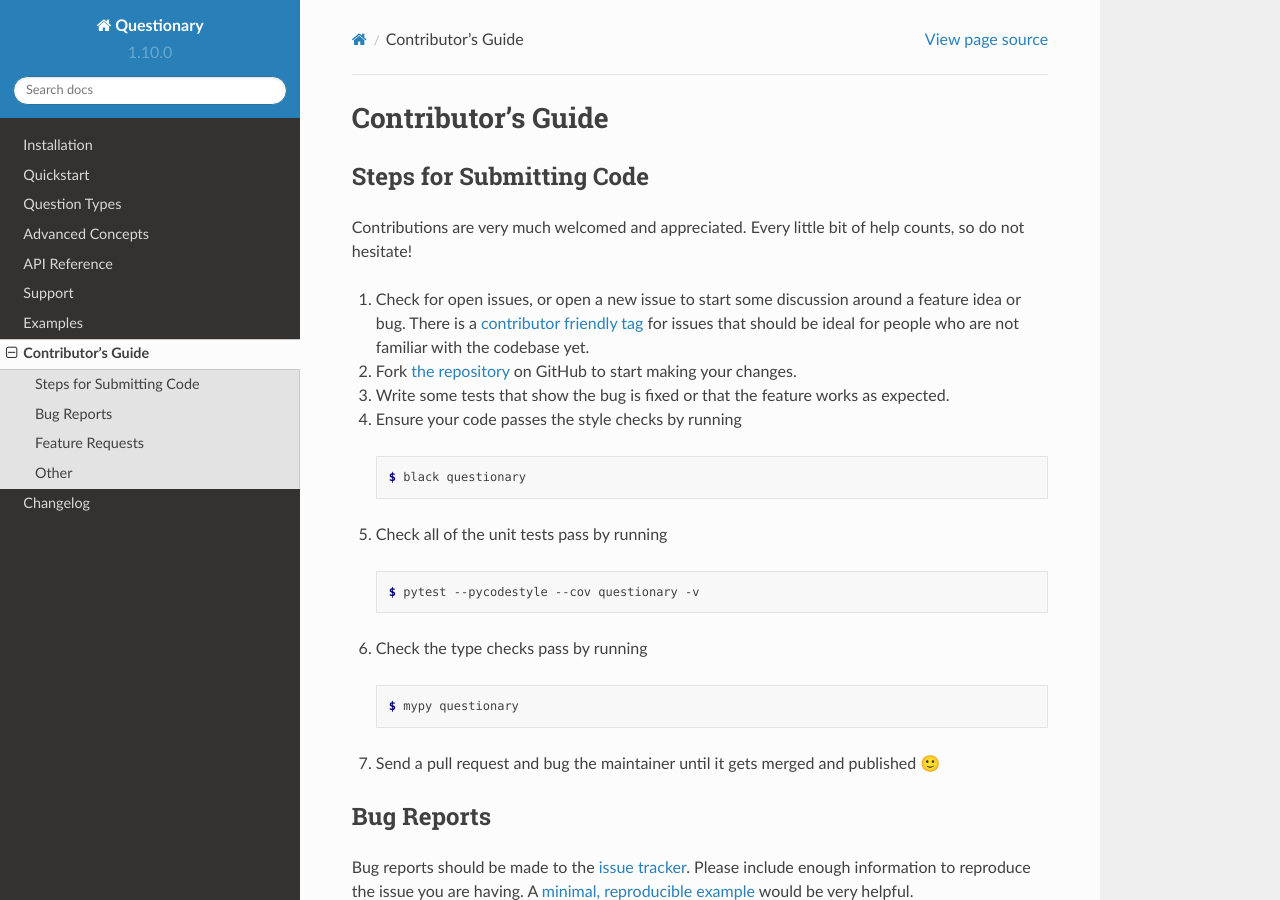
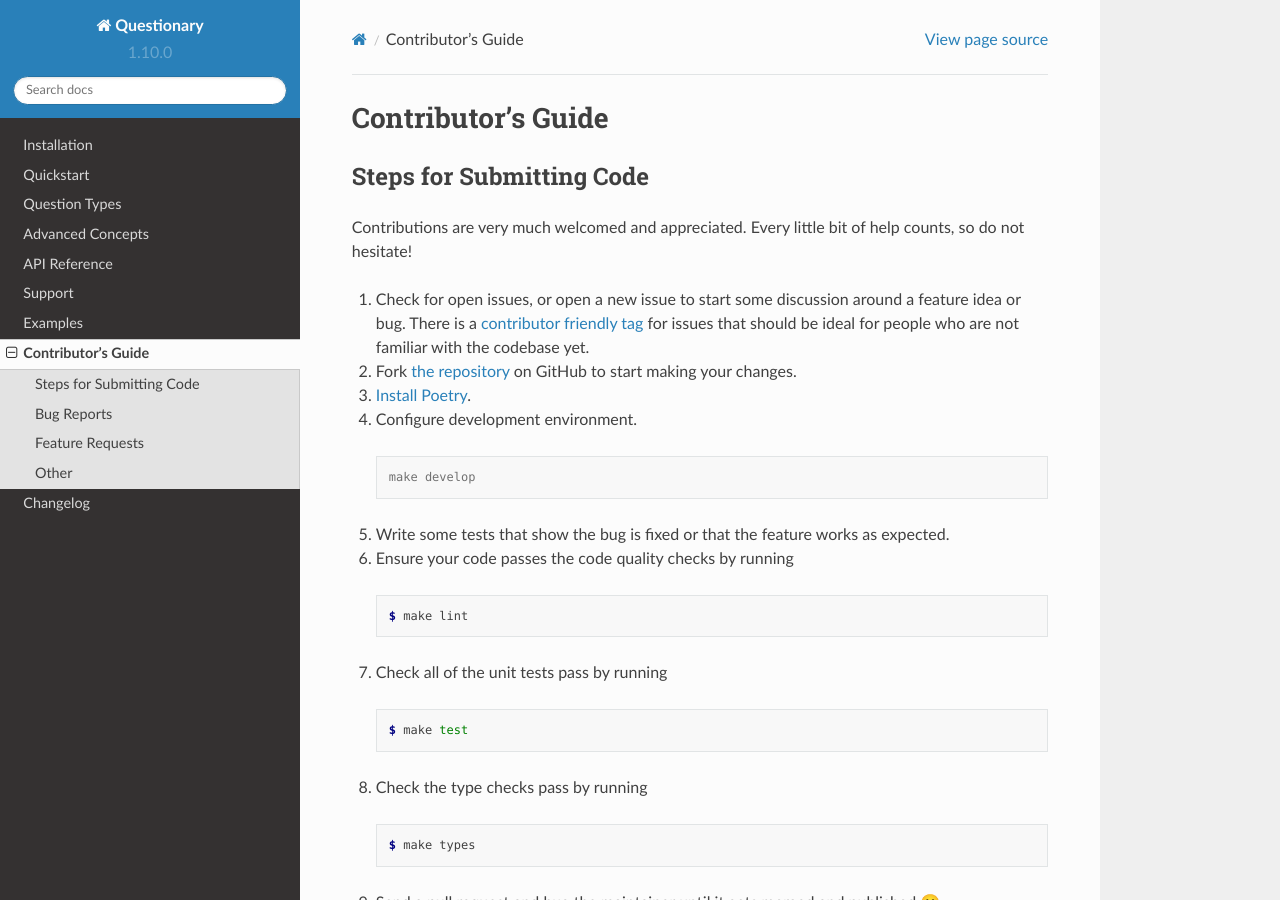
Before and after one commit to tmbo/questionary, a Sphinx documentation site: the page built from docs/pages/contributors.rst, in a window 1280 px wide and 900 px high. Built offline with Sphinx 7.4.7 and the Read the Docs theme 2.0.0, drawn with Linux system fonts in a browser that asks for light colours.

Commit message:
Add `develop` Makefile target and update contributor's guide (#221)
Co-authored-by: Kian Cross <kian@kiancross.co.uk>

```diff
--- a/docs/pages/contributors.rst
+++ b/docs/pages/contributors.rst
@@ -14,28 +14,36 @@ counts, so do not hesitate!
 2. Fork `the repository <https://github.com/tmbo/questionary>`_ on GitHub to
    start making your changes.
 
-3. Write some tests that show the bug is fixed or that the feature works as
-   expected.
+3. `Install Poetry <https://python-poetry.org/docs/#installation>`_.
 
-4. Ensure your code passes the style checks by running
+4. Configure development environment.
 
   .. code-block:: console
 
-    $ black questionary
+    make develop
 
-5. Check all of the unit tests pass by running
+5. Write some tests that show the bug is fixed or that the feature works as
+   expected.
+
+6. Ensure your code passes the code quality checks by running
 
   .. code-block:: console
 
-    $ pytest --pycodestyle --cov questionary -v
+    $ make lint
 
-6. Check the type checks pass by running
+7. Check all of the unit tests pass by running
 
   .. code-block:: console
 
-    $ mypy questionary
+    $ make test
 
-7. Send a pull request and bug the maintainer until it gets merged and
+8. Check the type checks pass by running
+
+  .. code-block:: console
+
+    $ make types
+
+9. Send a pull request and bug the maintainer until it gets merged and
    published 🙂
 
 .. _`contributor friendly tag`: https://github.com/tmbo/questionary/issues?direction=desc&labels=good+first+issue&page=1&sort=upd
```
Also changed, not shown: 1 other file.
